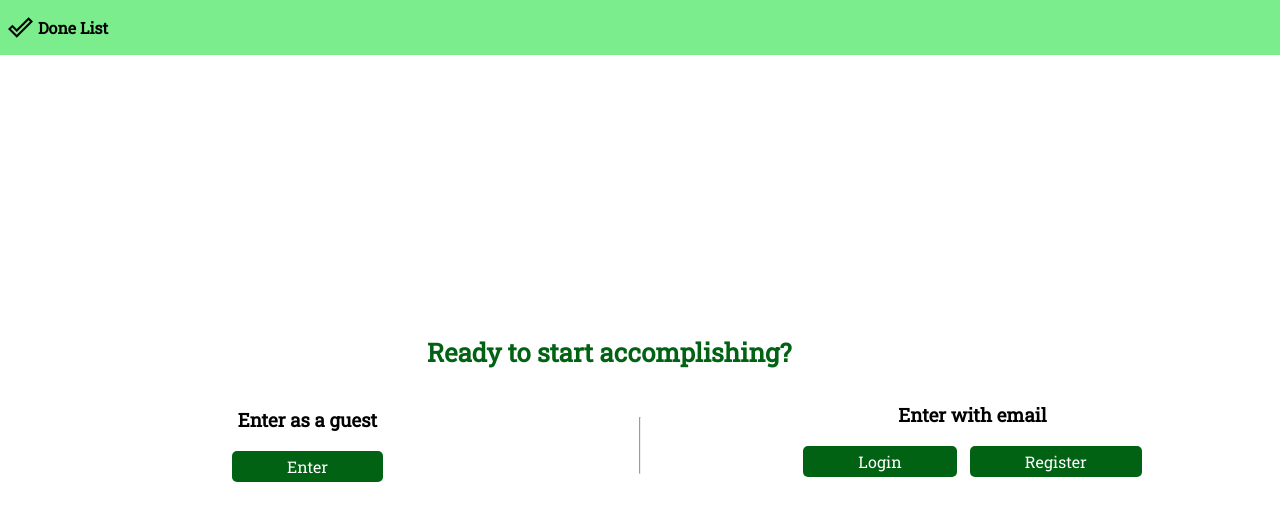
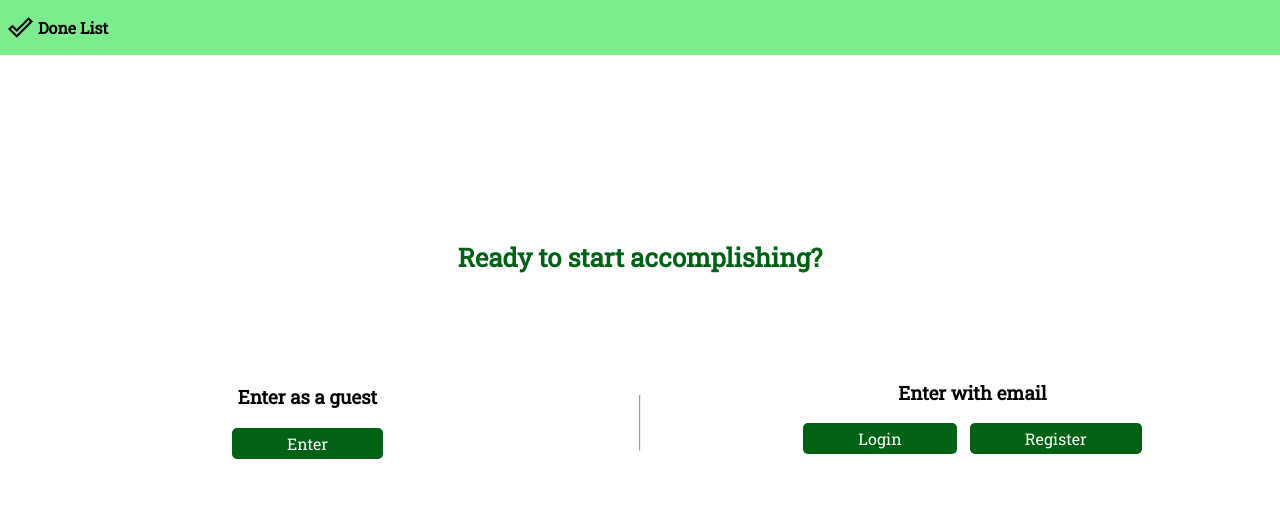
Before and after one commit to saraiovieira/done-list, a React (Create React App) app in the folder client/: page /login in a window 1280 px wide. Shown: the top 520 px of the page. Built offline with nearby package versions, Linux system fonts and the light colour scheme; no server answers; the HTML template or start-up script is replaced by a standard one.

Commit message:
fix title

```diff
--- a/client/src/Pages/Login/Login.css
+++ b/client/src/Pages/Login/Login.css
@@ -28,12 +28,10 @@
 
 /* Form Title Styles */
 .login__form-title {
-  width: 95%;
   text-align: center;
   font-weight: bold;
   color: #006212;
   font-size: 1.6em;
-  padding-top: 11px;
 }
 
 /* Guest Section Styles */
@@ -172,10 +170,18 @@
 /* Media Query for Larger Screens */
 @media (min-width: 961px) {
 
-.login {
-  justify-content: center;
-  height: 90vh;
-}
+  .login {
+    justify-content: center;
+    height: 90vh;
+  }
+
+  .login__form-title {
+    position: absolute;
+    top: 30%;
+    right: 0;
+    left: 0;
+  }
+
   .login__form-section {
     width: 100%;
   }
```
